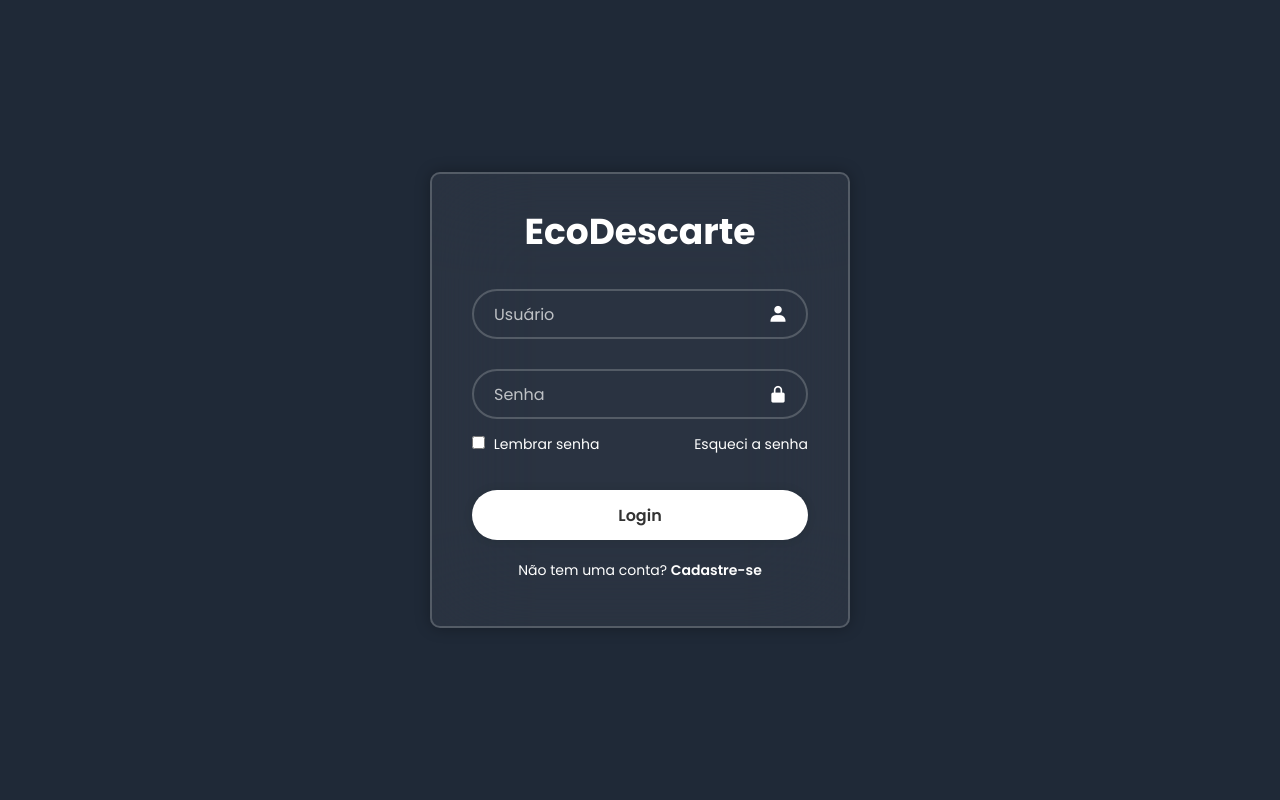
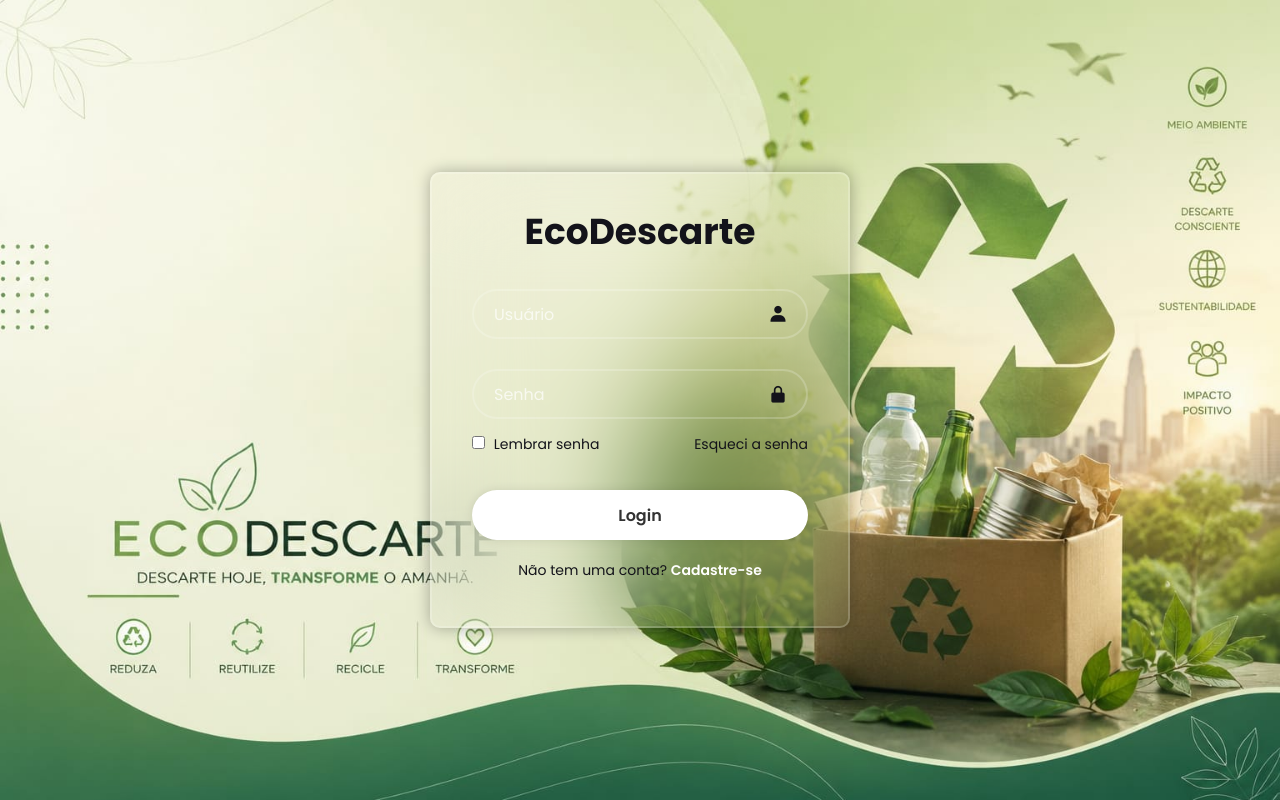
Before and after one commit to Moisley01/Eco-Descarte-2, a plain HTML site: page frontend/login/login.html in a window 1280 px wide. Drawn offline with nearby package versions, Linux system fonts and the light colour scheme.

Commit message:
img no login

```diff
--- a/frontend/login/login.css
+++ b/frontend/login/login.css
@@ -15,7 +15,9 @@ body {
     justify-content: center;
     align-items: center;
     min-height: 100vh;
-    background-color: #1f2937; /* Cor neutra substituindo a imagem de fundo */
+    background: url('./img/loginBG.jpeg');
+    background-size: cover;
+    background-position: center;
 }
 
 /* Container do Formulário (Efeito de vidro/Blur) */
@@ -25,7 +27,7 @@ body {
     border: 2px solid rgba(255, 255, 255, 0.2);
     border-radius: 10px;
     backdrop-filter: blur(50px); /* Efeito de desfoque de fundo */
-    color: #fff;
+    color: #13131a;
     padding: 30px 40px;
     box-shadow: 0 0 15px rgba(0, 0, 0, 0.3);
 }
@@ -83,7 +85,7 @@ body {
 }
 
 .remember-forgot a {
-    color: #fff;
+    color: #13131a;
     text-decoration: none;
 }
 
```
Also changed, not shown: frontend/login/img/loginBG.jpeg (added).
